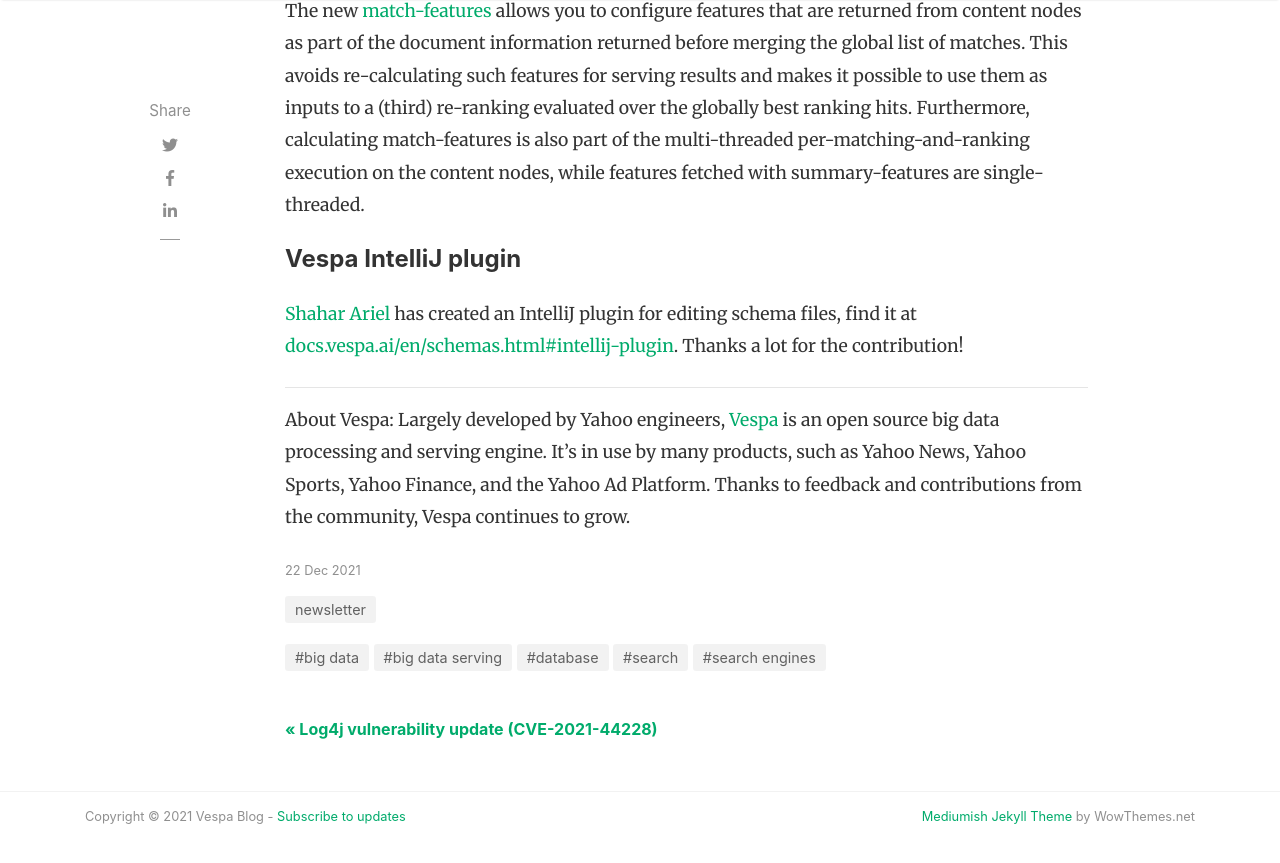
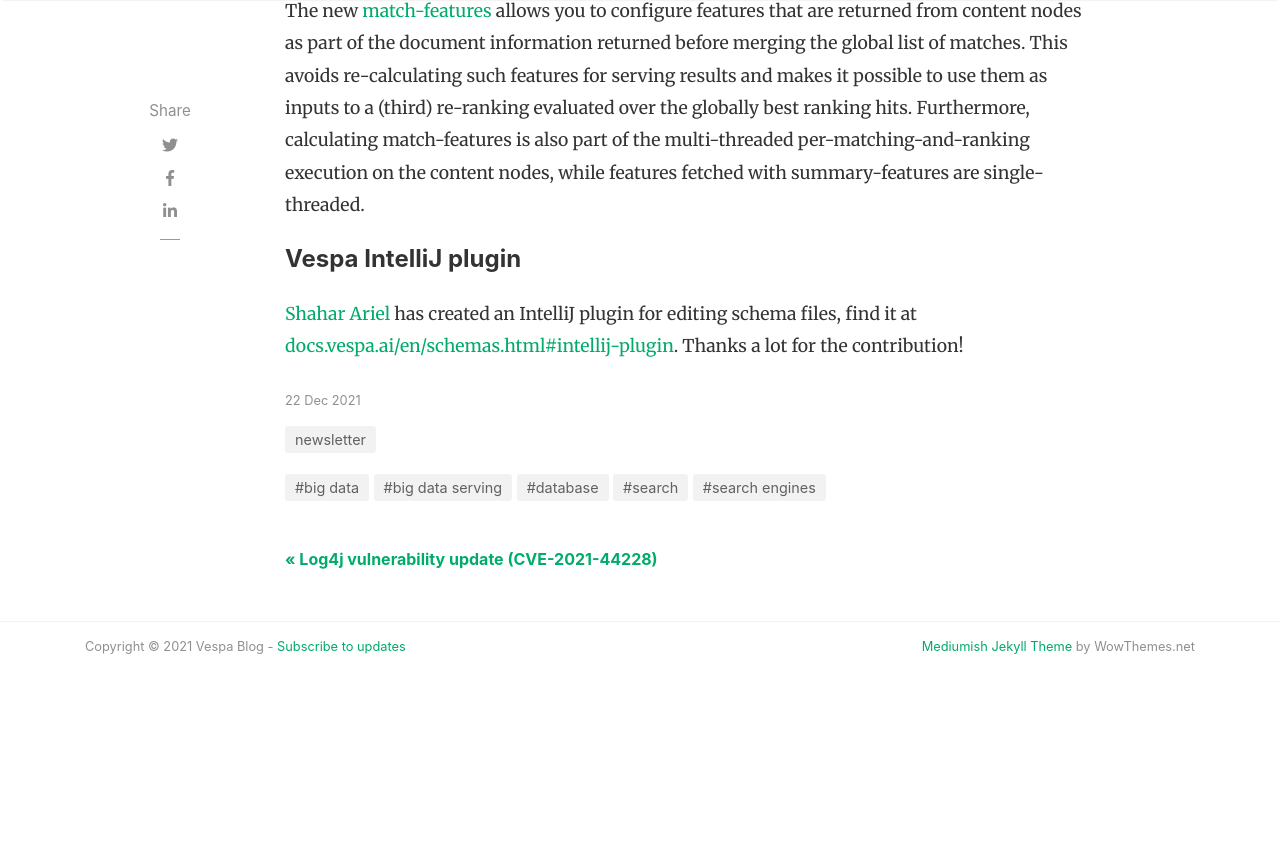
Before and after one commit to vespa-engine/blog, a Jekyll site: the page built from _posts/newsletter/2021-12-22-vespa-newsletter-december-2021.md, in a window 1280 px wide and 900 px high, scrolled down 1293 px. Shown: the top 863 px of the window. Built offline with Jekyll 4.4.1, drawn with Linux system fonts in a browser that asks for light colours; nearby versions of some CDN libraries; comment, search, counter and statistics services are not loaded; after the commit the page ends 2023 px from its top, so only the background shows below that.

Commit message:
remove summary section

```diff
--- a/_posts/newsletter/2021-12-22-vespa-newsletter-december-2021.md
+++ b/_posts/newsletter/2021-12-22-vespa-newsletter-december-2021.md
@@ -58,10 +58,3 @@
 [Shahar Ariel](https://github.com/shahariel) has created an IntelliJ plugin for editing schema files,
 find it at [docs.vespa.ai/en/schemas.html#intellij-plugin](https://docs.vespa.ai/en/schemas.html#intellij-plugin).
 Thanks a lot for the contribution!
-
-
-___
-About Vespa: Largely developed by Yahoo engineers,
-[Vespa](https://github.com/vespa-engine/vespa) is an open source big data processing and serving engine.
-It’s in use by many products, such as Yahoo News, Yahoo Sports, Yahoo Finance, and the Yahoo Ad Platform.
-Thanks to feedback and contributions from the community, Vespa continues to grow.
```
